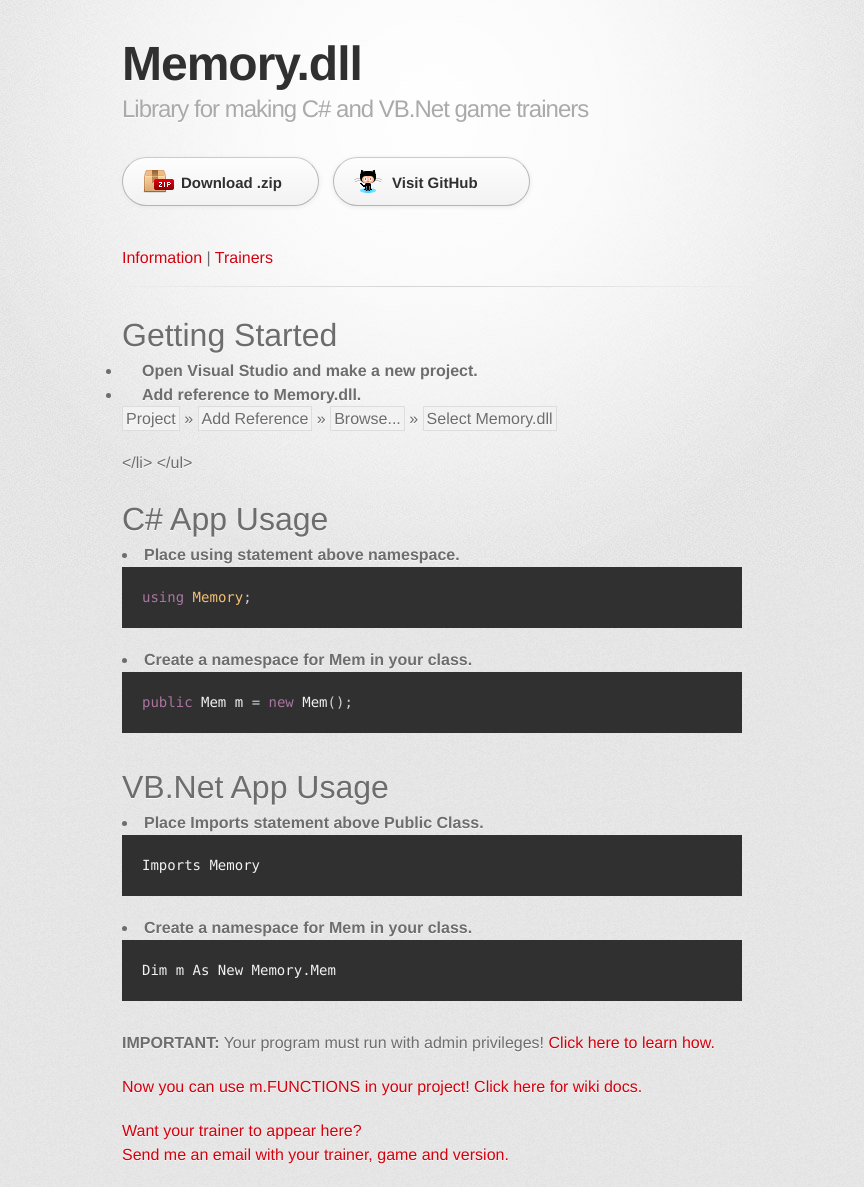
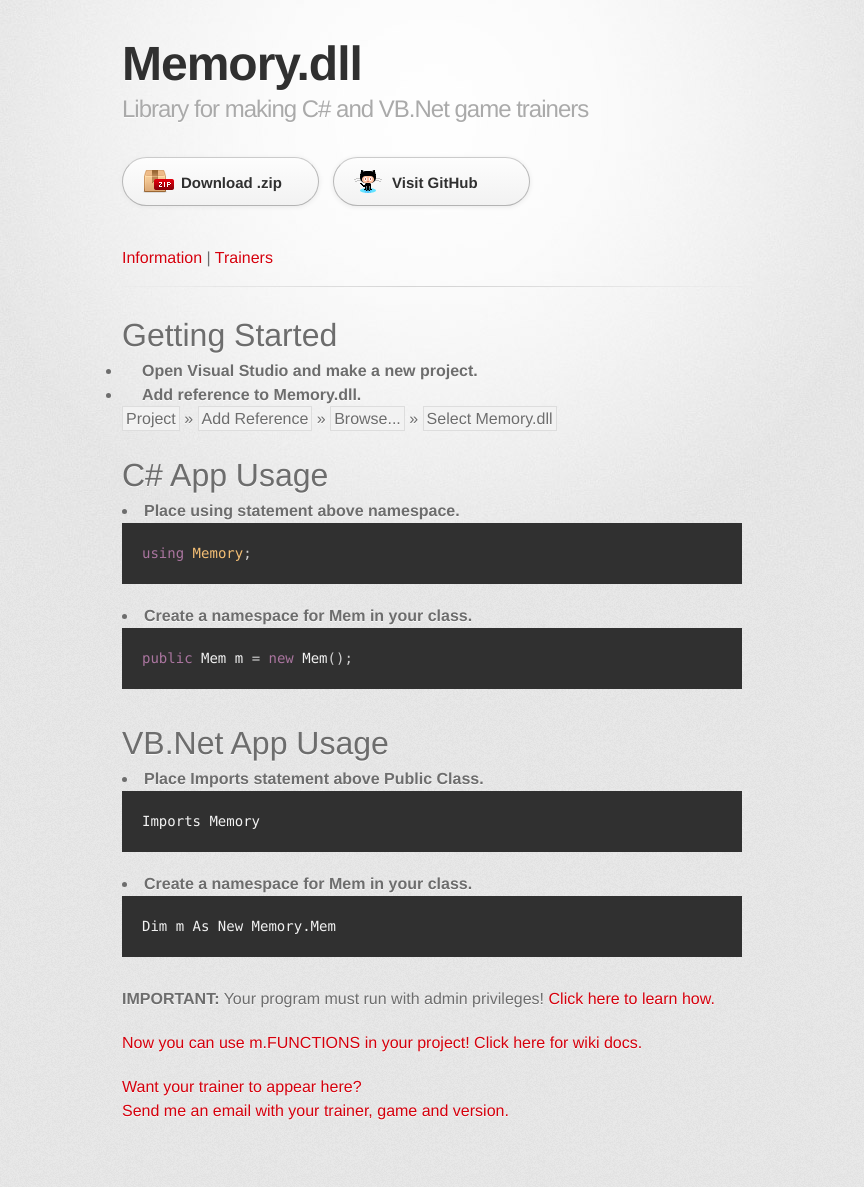
Before and after one commit to erfg12/memory.dll, a Jekyll site: the page built from index.md, in a window 1280 px wide. Shown: the whole page, without its empty margins (208-1072 px from the left). Built offline with Jekyll 4.4.1, drawn with Linux system fonts in a browser that asks for light colours; some web fonts are replaced; our own code applies the rules of GitHub Pages for plain Markdown files; after the commit the page ends 1143 px from its top, so only the background shows below that.

Commit message:
li ul removal

```diff
--- a/index.md
+++ b/index.md
@@ -8,8 +8,6 @@
 <li style="font-weight:bold;">Open Visual Studio and make a new project.</li>
 <li style="font-weight:bold;">Add reference to Memory.dll.</li>
 <span class="highlight_this">Project</span> » <span class="highlight_this">Add Reference</span> » <span class="highlight_this">Browse...</span> » <span class="highlight_this">Select Memory.dll</span>
-</ul>
-</li>
 </ul>
 
 # [](#header-1)C# App Usage
```
